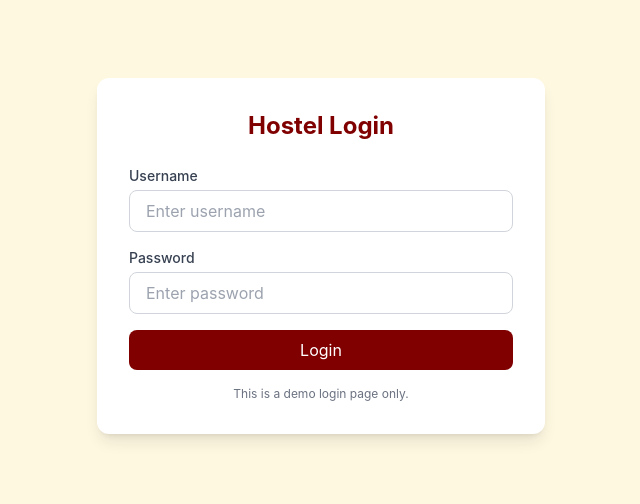
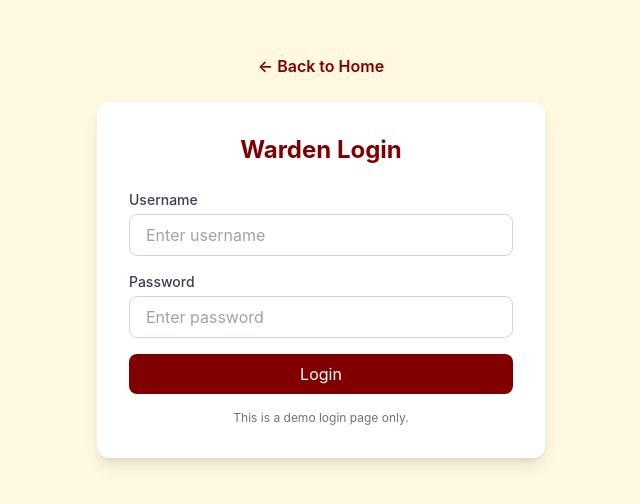
Before and after one commit to ganeshvgs/bcwd, a React (Create React App) app: page /login in a window 1280 px wide. Shown: the part 144-648 px from the top of the page, without its empty margins (319-959 px from the left). Built offline with nearby package versions, Linux system fonts and the light colour scheme.

Commit message:
Update Login.jsx

```diff
--- a/src/pages/Login.jsx
+++ b/src/pages/Login.jsx
@@ -1,10 +1,17 @@
-// src/pages/Login.jsx
+import { Link } from "react-router-dom";
 
 export default function Login() {
   return (
-    <section className="min-h-screen bg-cream flex items-center justify-center px-6">
+    <section className="min-h-screen bg-cream flex flex-col items-center justify-center px-6">
+      <Link
+        to="/"
+        className="mb-6 text-maroon font-semibold hover:underline"
+      >
+        ← Back to Home
+      </Link>
+
       <div className="bg-white rounded-xl shadow-lg p-8 w-full max-w-md">
-        <h2 className="text-2xl font-bold text-maroon text-center mb-6">Hostel Login</h2>
+        <h2 className="text-2xl font-bold text-maroon text-center mb-6">Warden Login</h2>
         <form className="space-y-4">
           <div>
             <label className="block text-sm font-medium text-gray-700 mb-1">Username</label>
```
